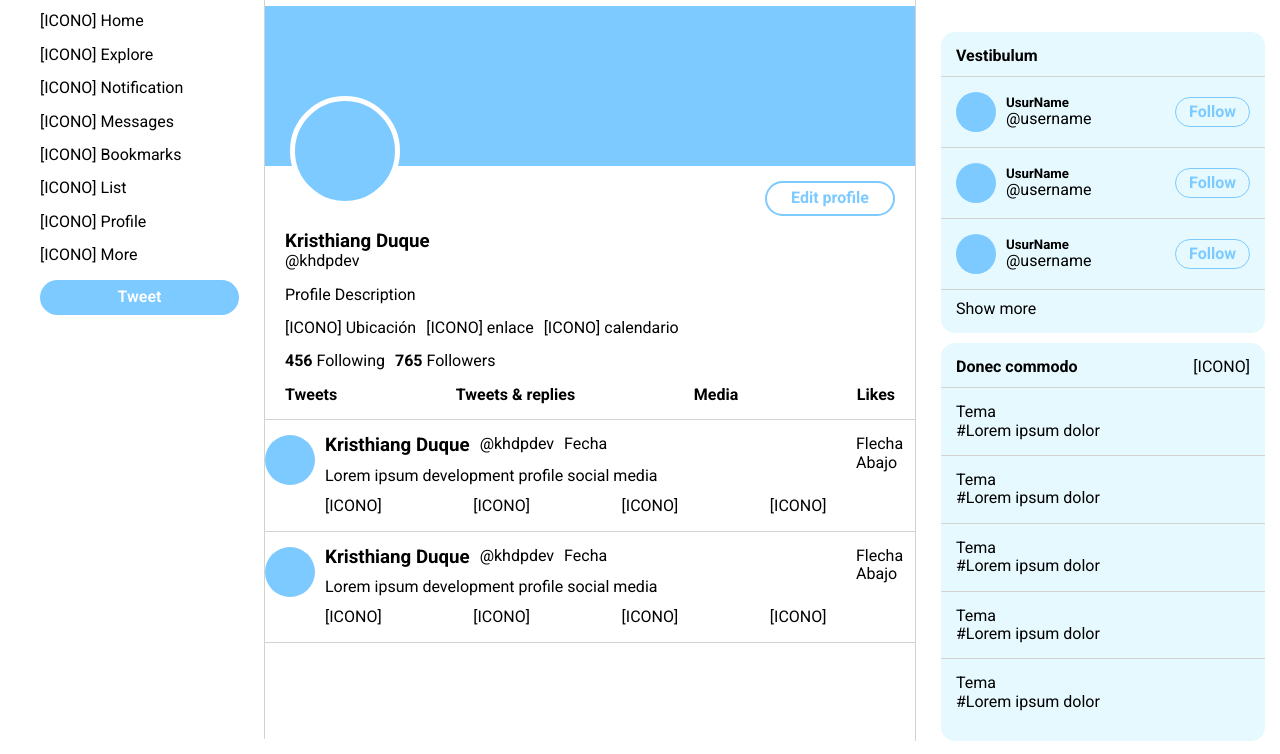
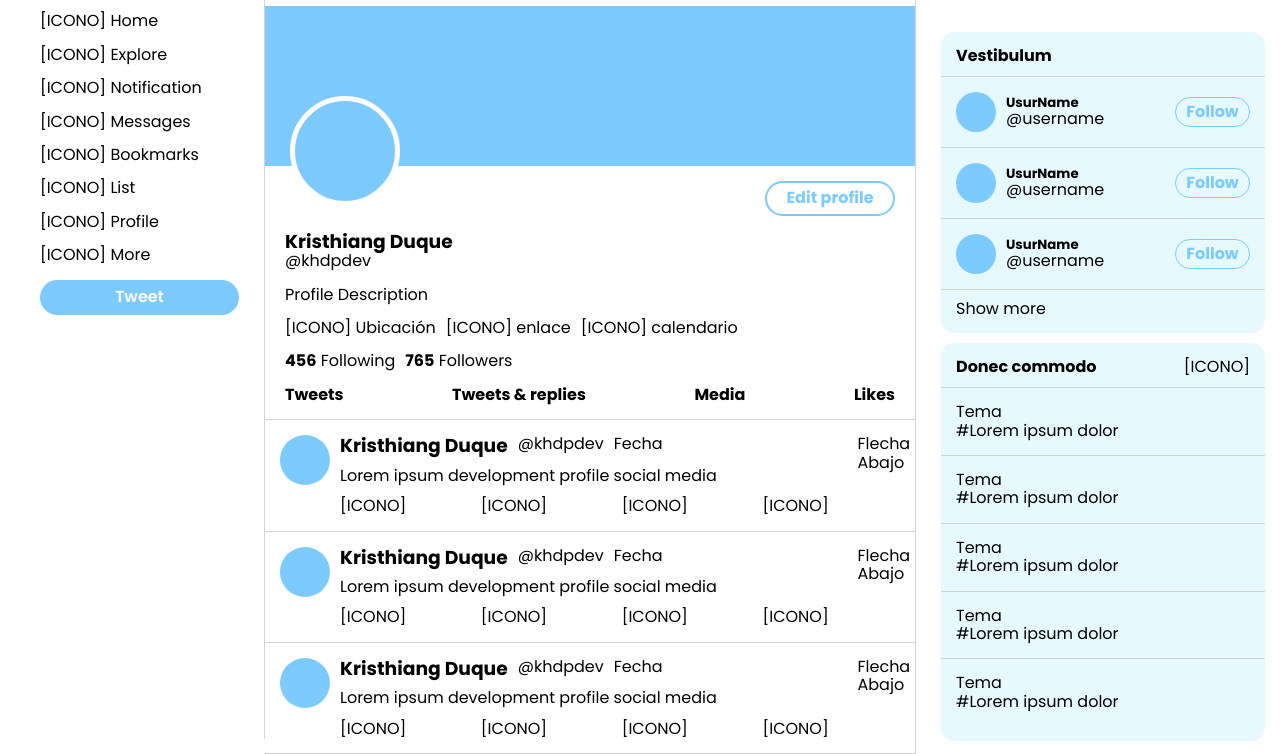
Before and after one commit to khdpdev/social-media-project, a website: page index.html in a window 1280 px wide. Shown: the part 61-815 px from the top of the page. Drawn offline with nearby package versions, Linux system fonts and the light colour scheme.

Commit message:
Area de publicaciones lista

```diff
--- a/css/componentes/main.css
+++ b/css/componentes/main.css
@@ -57,11 +57,14 @@
     display: flex;justify-content: space-between;
 }
 
+.line-tarjeta {
+    border-bottom: solid 1px var(--line-divisor);
+}
+
 .tarjeta {
     display: flex;
     gap: 10px;
     padding: 15px 0;
-    border-bottom: solid 0.5px var(--line-divisor);
 }
 
 .post {
@@ -157,4 +160,8 @@
     .container-datos {
         border-bottom: solid 1px var(--line-divisor);
     }
+
+    .tarjeta {
+        padding-left: 15px;
+    }
 }
--- a/css/variables.css
+++ b/css/variables.css
@@ -29,3 +29,7 @@
 --border-radius-pill: 150px;
 
 }
+
+* {
+    font-family: 'Poppins', sans-serif;
+}
--- a/index.html
+++ b/index.html
@@ -3,18 +3,17 @@
 
 <head>
     <meta charset="UTF-8" />
-    <meta name="viewport" content="width=device-width, initial-scale=1.0">
+    <meta name="viewport" content="width=device-width, initial-scale=1.0" />
     <title>Kristhiang Duque (@kdev) / X</title>
-    <link rel="preconnect" href="https://fonts.googleapis.com">
-    <link rel="preconnect" href="https://fonts.gstatic.com" crossorigin>
+    <link rel="preconnect" href="https://fonts.googleapis.com" />
+    <link rel="preconnect" href="https://fonts.gstatic.com" crossorigin />
     <link
         href="https://fonts.googleapis.com/css2?family=Poppins:ital,wght@0,100;0,200;0,300;0,400;0,500;0,600;0,700;0,800;0,900;1,100;1,200;1,300;1,400;1,500;1,600;1,700;1,800;1,900&family=Roboto:ital,wght@0,100..900;1,100..900&display=swap"
-        rel="stylesheet">
-    <link rel="stylesheet" type="text/css" href="./css/styles.css">
+        rel="stylesheet" />
+    <link rel="stylesheet" type="text/css" href="./css/styles.css" />
 </head>
 
 <body>
-
     <aside class="aside-left">
         <div id="logo-x">[Logo X]</div>
         <nav>
@@ -90,7 +89,7 @@
         </section>
 
         <section class="publicaciones">
-
+            <div class="line-tarjeta">
                 <div class="tarjeta">
                     <div class="post-foto"></div>
                     <div class="container-post">
@@ -123,7 +122,9 @@
                         </div>
                     </div>
                 </div>
+            </div>
 
+                        <div class="line-tarjeta">
                 <div class="tarjeta">
                     <div class="post-foto"></div>
                     <div class="container-post">
@@ -131,7 +132,7 @@
                             <div class="post-texto">
                                 <div class="post-cabecera">
                                     <div class="container-user">
-                                    <div class="post-cabecera-name">
+                                        <div class="post-cabecera-name-user">
                                             <h3>Kristhiang Duque</h3>
                                         </div>
                                         <div class="post-user">
@@ -156,28 +157,61 @@
                         </div>
                     </div>
                 </div>
+            </div>
 
+                        <div class="line-tarjeta">
+                <div class="tarjeta">
+                    <div class="post-foto"></div>
+                    <div class="container-post">
+                        <div class="post">
+                            <div class="post-texto">
+                                <div class="post-cabecera">
+                                    <div class="container-user">
+                                        <div class="post-cabecera-name-user">
+                                            <h3>Kristhiang Duque</h3>
+                                        </div>
+                                        <div class="post-user">
+                                            <p>@khdpdev</p>
+                                        </div>
+                                        <div class="post-cabecera-fecha">
+                                            <p>Fecha</p>
+                                        </div>
+                                    </div>
+                                    <div class="text-post-cabecera">
+                                        <p>Lorem ipsum development profile social media</p>
+                                    </div>
+                                </div>
+                            </div>
+                            <div class="post-flecha">Flecha Abajo</div>
+                        </div>
+                        <div class="reacciones">
+                            <div class="iconos-reaccion">[ICONO]</div>
+                            <div class="iconos-reaccion">[ICONO]</div>
+                            <div class="iconos-reaccion">[ICONO]</div>
+                            <div class="iconos-reaccion">[ICONO]</div>
+                        </div>
+                    </div>
+                </div>
+            </div>
         </section>
-
     </main>
 
     <aside class="aside-right">
-
         <div class="busqueda">
             <div class="icon-input">
                 <div class="icon-search">[ICONO]</div>
                 <div class="text-busqueda">
-                    <input type="text" placeholder="Search">
+                    <input type="text" placeholder="Search" />
                 </div>
             </div>
         </div>
         <div class="grid-img">
-            <img src="" alt="">
-            <img src="" alt="">
-            <img src="" alt="">
-            <img src="" alt="">
-            <img src="" alt="">
-            <img src="" alt="">
+            <img src="" alt="" />
+            <img src="" alt="" />
+            <img src="" alt="" />
+            <img src="" alt="" />
+            <img src="" alt="" />
+            <img src="" alt="" />
         </div>
         <div class="vestibulum">
             <div class="title">
@@ -192,7 +226,9 @@
                                 <h5>UsurName</h5>
                                 <p>@username</p>
                             </div>
-                            <div class="btn-usuario"><button type="button">Follow</button></div>
+                            <div class="btn-usuario">
+                                <button type="button">Follow</button>
+                            </div>
                         </div>
                     </div>
                     <div class="card">
@@ -202,7 +238,9 @@
                                 <h5>UsurName</h5>
                                 <p>@username</p>
                             </div>
-                            <div class="btn-usuario"><button type="button">Follow</button></div>
+                            <div class="btn-usuario">
+                                <button type="button">Follow</button>
+                            </div>
                         </div>
                     </div>
                     <div class="card">
@@ -212,7 +250,9 @@
                                 <h5>UsurName</h5>
                                 <p>@username</p>
                             </div>
-                            <div class="btn-usuario"><button type="button">Follow</button></div>
+                            <div class="btn-usuario">
+                                <button type="button">Follow</button>
+                            </div>
                         </div>
                     </div>
                 </div>
```
Lines whose indentation alone changed are shown as unchanged.
